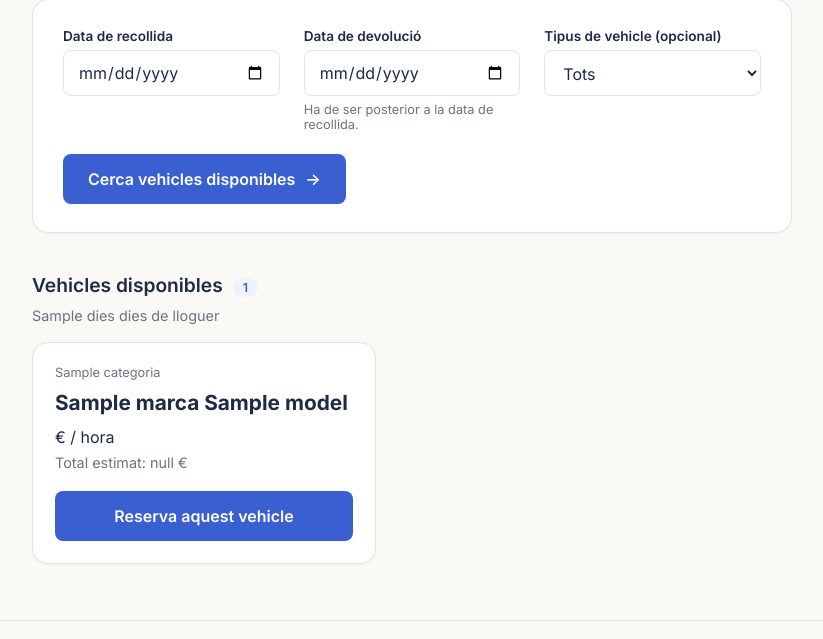
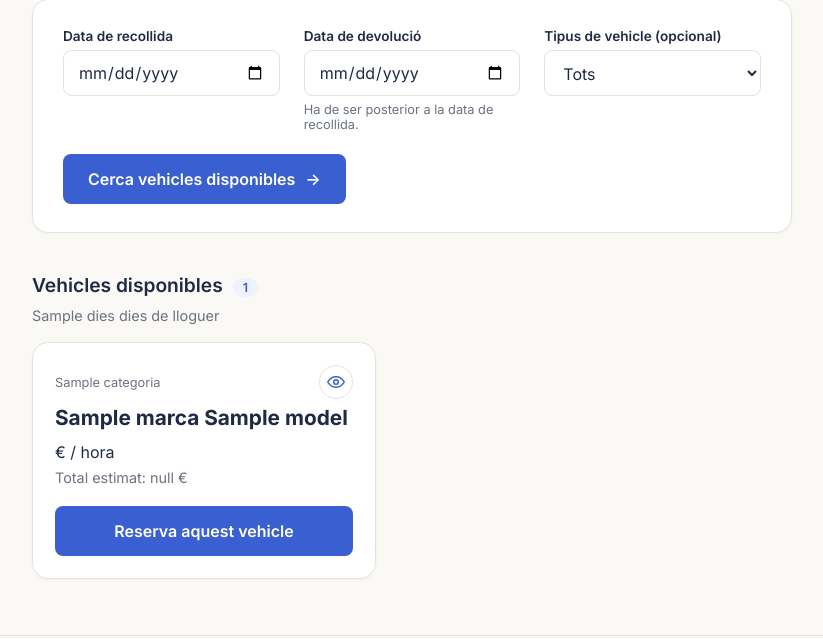
Before and after one commit to zohaibxz/Nothingan-Pri-S.A, a Spring app: template src/main/resources/templates/client/novaReserva.html in a window 1280 px wide. Shown: the part 299-938 px from the top of the page, without its empty margins (74-897 px from the left). Run offline with Thymeleaf, Linux system fonts and the light colour scheme; the template is opened without the code that fills it: most values are stand-ins (such as "Sample title", 1, 10 or a date in 2020); data that the repository does not hold is empty; some of the project's set-up classes (security, data sources, template engines, error pages and the like) are left out, and stand-ins take their place.

Commit message:
Mostrar detalls d'un vehicle al client des de vista client fet

```diff
--- a/src/main/resources/static/css/reserves.css
+++ b/src/main/resources/static/css/reserves.css
@@ -479,6 +479,29 @@ footer {
     margin-top: 14px;
     justify-content: center;
 }
+
+.vehicle-card .card-top {
+    display: flex;
+    justify-content: space-between;
+    align-items: center;
+}
+.vehicle-card .card-top .codi {
+    margin: 0;
+}
+.vehicle-card .ull {
+    display: inline-grid;
+    place-items: center;
+    width: 34px;
+    height: 34px;
+    border-radius: 50%;
+    border: 1px solid var(--border);
+    background: #fff;
+    color: var(--primary, #3a54d0);
+}
+.vehicle-card .ull:hover {
+    background: #e7ebfb;
+}
+
 .preu strong {
     font-size: 1.4rem;
 }
--- a/src/main/resources/templates/client/novaReserva.html
+++ b/src/main/resources/templates/client/novaReserva.html
@@ -55,7 +55,13 @@
 
                 <div class="vehicles">
                     <article class="vehicle-card" th:each="v : ${vehicles}">
-                        <p class="codi" th:text="${v.categoria}">Turisme</p>
+                        <div class="card-top">
+    <p class="codi" th:text="${v.categoria}">Turisme</p>
+    <a class="ull" title="Veure detalls" aria-label="Veure detalls del vehicle"
+       th:href="@{/client/vehicles/{m}(m=${v.matricula},dataInici=${dataInici},dataFi=${dataFi},categoria=${categoria})}">
+        <svg width="18" height="18" viewBox="0 0 24 24" fill="none" stroke="currentColor" stroke-width="2"><path d="M1 12s4-7 11-7 11 7 11 7-4 7-11 7S1 12 1 12z"/><circle cx="12" cy="12" r="3"/></svg>
+    </a>
+</div>
                         <p class="vehicle" th:text="${v.marca} + ' ' + ${v.model}">Seat Ibiza</p>
                         <p class="preu"><strong th:text="${#numbers.formatDecimal(v.preu_hores, 1, 'POINT', 2, 'COMMA')}">1,88</strong> € / hora</p>
                         <p class="hint" style="color: var(--muted); font-size: .9rem;"
--- a/src/main/resources/templates/vehicles/detall.html
+++ b/src/main/resources/templates/vehicles/detall.html
@@ -305,8 +305,9 @@
 
         <main>
             <!-- Torna a la gestió, a la mateixa pàgina i amb els mateixos filtres -->
-            <a class="back" th:href="@{/vehicles(page=${page},q=${q},categoria=${categoria})}">← Tornar a la gestió de vehicles</a>
-
+<a class="back"
+   th:href="${esPersonal} ? @{/vehicles(page=${page},q=${q},categoria=${categoria})} : @{/client/reserva/nueva(dataInici=${dataInici},dataFi=${dataFi},categoria=${categoria})}"
+   th:text="${esPersonal} ? '← Tornar a la gestió de vehicles' : '← Tornar als vehicles disponibles'">← Tornar</a>
             <div class="title-row">
                 <div>
                     <h1 th:text="${vehicle.marca} + ' ' + ${vehicle.model}">Seat Ibiza</h1>
```
Also changed, not shown: src/main/java/cat/copernic/Projecte1_Equip5/controller/ReservaClientController.java (+21 -0 lines).
